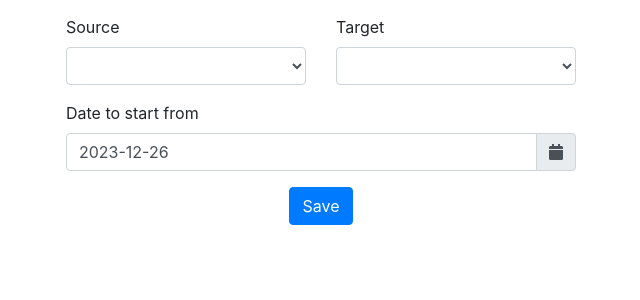
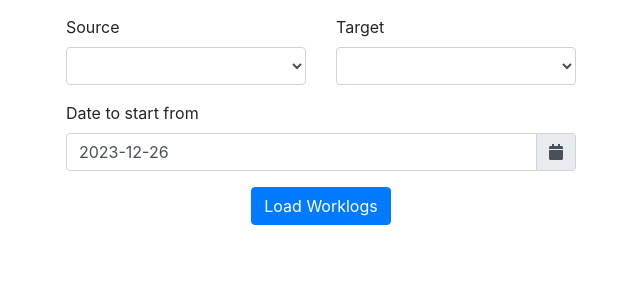
Before and after one commit to ventor-tech/time-sync, a Flask app: page /sync in a window 1280 px wide. Shown: the part 191-491 px from the top of the page, without its empty margins (319-959 px from the left). Run offline with Flask 2, Linux system fonts and the light colour scheme; a user stored in the database is signed in; tables that the repository leaves empty hold one stand-in row (values such as "Sample post"); some libraries are stand-ins or nearby versions.

Commit message:
[IMP] Small fixes and improvements

```diff
--- a/synchronizer/templates/sync.html
+++ b/synchronizer/templates/sync.html
@@ -13,6 +13,7 @@
 
         {% if errors %}
             <div class="alert alert-danger" role="alert">
+                <h5>Something went wrong! :(</h5>
                 {{ errors|safe }}
             </div>
         {% endif %}
@@ -68,10 +69,10 @@
                     {% endfor %}
                 </div>
 
-                {% if errors %}
-                    <button type="submit" class="btn btn-primary d-block mx-auto" disabled="true">Save</button>
+                {% if errors and "unfinished synchronizations" in errors %}
+                    <button type="submit" class="btn btn-primary d-block mx-auto" disabled="true">Load Worklogs</button>
                 {% else %}
-                    <button type="submit" class="btn btn-primary d-block mx-auto" onclick="loading();">Save</button>
+                    <button type="submit" class="btn btn-primary d-block mx-auto" onclick="loading();">Load Worklogs</button>
                 {% endif %}
             </form>
         {% endif %}
--- a/synchronizer/views/app.py
+++ b/synchronizer/views/app.py
@@ -288,7 +288,7 @@ def run_sync():
 
     if form.validate_on_submit():
         if not form.source.data or not form.target.data:
-            errors = 'Please select source and/or target connectors!'
+            errors = 'Please select source and target connectors!'
             return render_template(
                 "sync.html",
                 form=form,
@@ -311,9 +311,7 @@ def run_sync():
             # If something went wrong remove sync and render error page
             Synchronization.delete(new_sync.id)
 
-            errors = (
-                f'Something went wrong: {err}'
-            )
+            errors = str(err)
 
             return render_template(
                 "sync.html",
@@ -339,8 +337,11 @@ def run_sync():
     if unfinished_syncs:
         errors = (
             'There are unfinished synchronizations that could include '
-            'worklogs to sychronize! Please check it on '
-            '<a href="/synchronizations">Synchronization</a> tab'
+            'worklogs to sychronize! You won\'t be able to synchronize these worklogs until '
+            'the synchronizations will be cancelled or removed. Please check them on '
+            '<a href="/synchronizations" target="_blank">Synchronization</a> page.'
+            '<br /><br />'
+            'After fixing this issue you can start new synchronization.'
         )
 
     return render_template(
```
